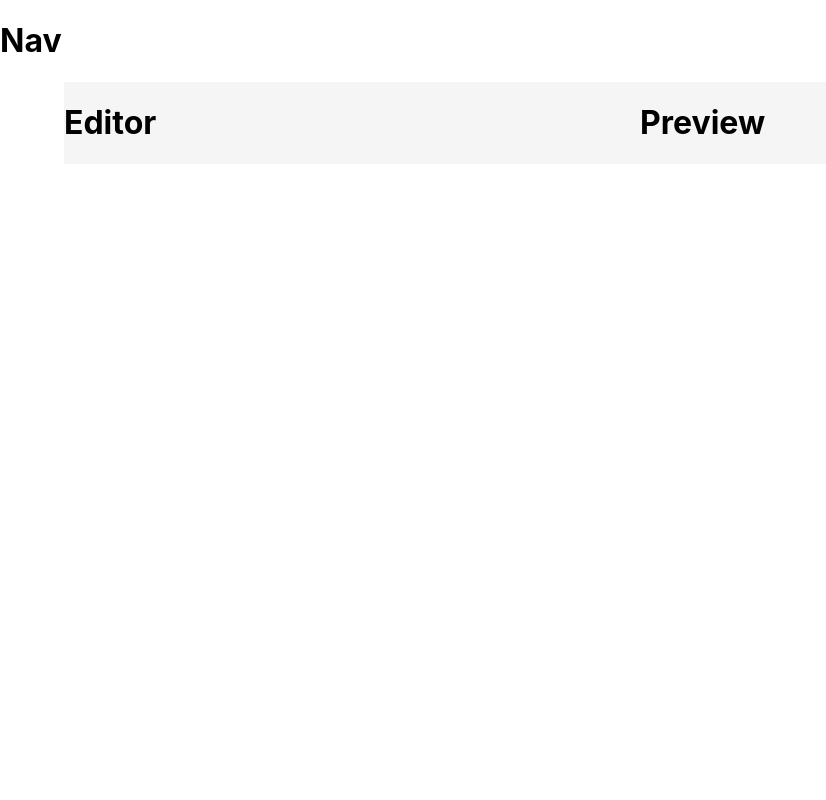
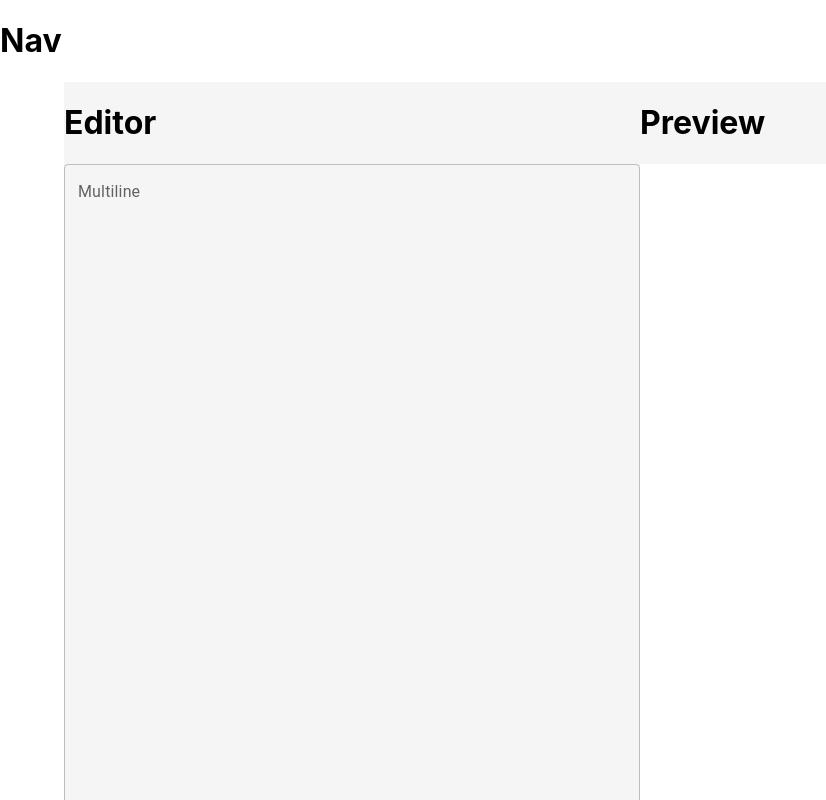
Before and after one commit to pstringe/markdown-editor, a React (Create React App) app: page / in a window 1280 px wide. Shown: the top 800 px of the page, without its empty margins (0-826 px from the left). Built offline with nearby package versions, Linux system fonts and the light colour scheme.

Commit message:
type main layout components

```diff
--- a/src/App.css
+++ b/src/App.css
@@ -29,3 +29,13 @@
   height: 100%;
   background-color: #f5f5f5;
 }
+
+.editor__input {
+  width: 100%;
+  height: 100%;
+  border: none;
+  outline: none;
+  resize: none;
+  padding: 10px;
+  font-size: 16px;
+}
--- a/src/App.tsx
+++ b/src/App.tsx
@@ -3,6 +3,8 @@ import './App.css';
 import { red } from '@mui/material/colors';
 import { ThemeProvider, createTheme } from '@mui/material/styles';
 import Container from '@mui/material/Container';
+import { TextField } from '@mui/material';
+import { useState } from 'react';
 
 const theme = createTheme({
   palette: {
@@ -12,6 +14,11 @@ const theme = createTheme({
   },
 });
 
+interface EditorProps {
+  editorState: string;
+  updateEditorState: (editorState: string) => void;
+}
+
 const Nav = () => {
   return (
     <div className='nav'>
@@ -20,38 +27,55 @@ const Nav = () => {
   );
 };
 
-const Editor = () => {
+const Editor = ({editorState, updateEditorState}: EditorProps) => {
+
   return (
     <div className='editor'>
       <h1>Editor</h1>
+      <TextField
+        id="outlined-multiline-static"
+        className='editor__input'
+        label="Multiline"
+        multiline
+        defaultValue={editorState}
+        onChange={(e) => updateEditorState(e.target.value)}
+        variant="outlined"
+        rows={80}
+        fullWidth
+      />
     </div>
   );
 };
 
-const Preview = () => {
+const Preview = ({editorState, updateEditorState}: Partial<EditorProps>) => {
   return (
     <div className='preview'>
       <h1>Preview</h1>
+      <div className='preview__output'>
+        {editorState}
+      </div>
     </div>
   );
 };
 
-const Main = () => {
+const Main = (editorProps: EditorProps) => {
+  const { editorState, updateEditorState } = editorProps;
   return (
     <div className='main'>
-      <Editor />
-      <Preview />
+      <Editor  editorState={editorState} updateEditorState={updateEditorState}/>
+      <Preview editorState={editorState}/>
     </div>
   );
 };
 
+function App() {
+  const [editorState, updateEditorState] = useState('');
 
-function App() {
   return (
     <ThemeProvider theme={theme ?? {}}>
     <Nav />
     <Container className="app">
-      <Main />
+      <Main editorState={editorState} updateEditorState={updateEditorState}/>
     </Container>
     </ThemeProvider>
   );
```
